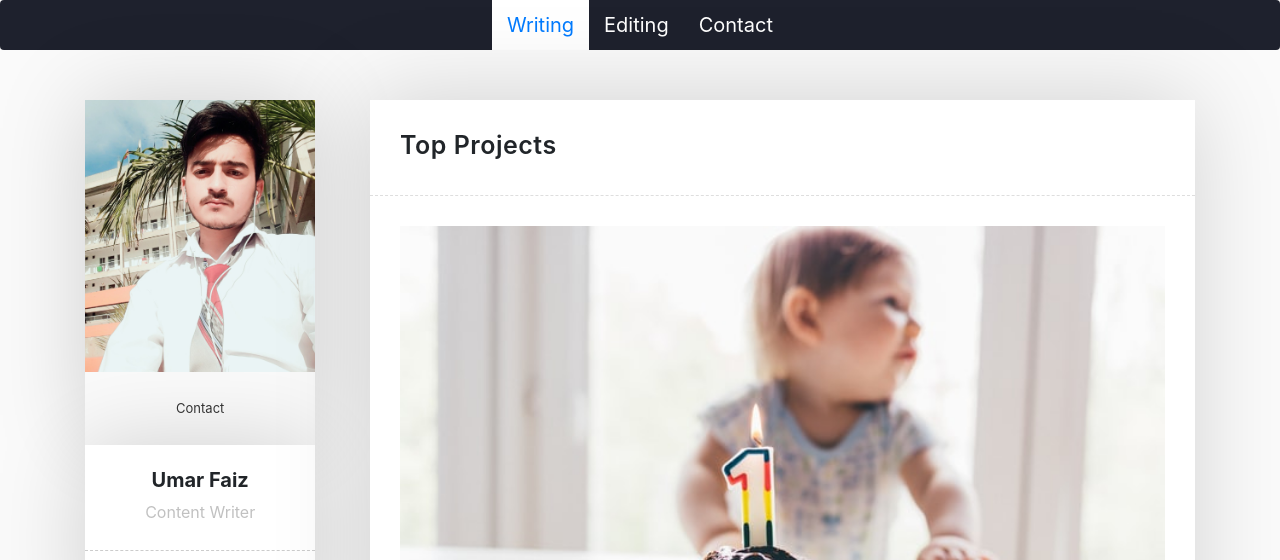
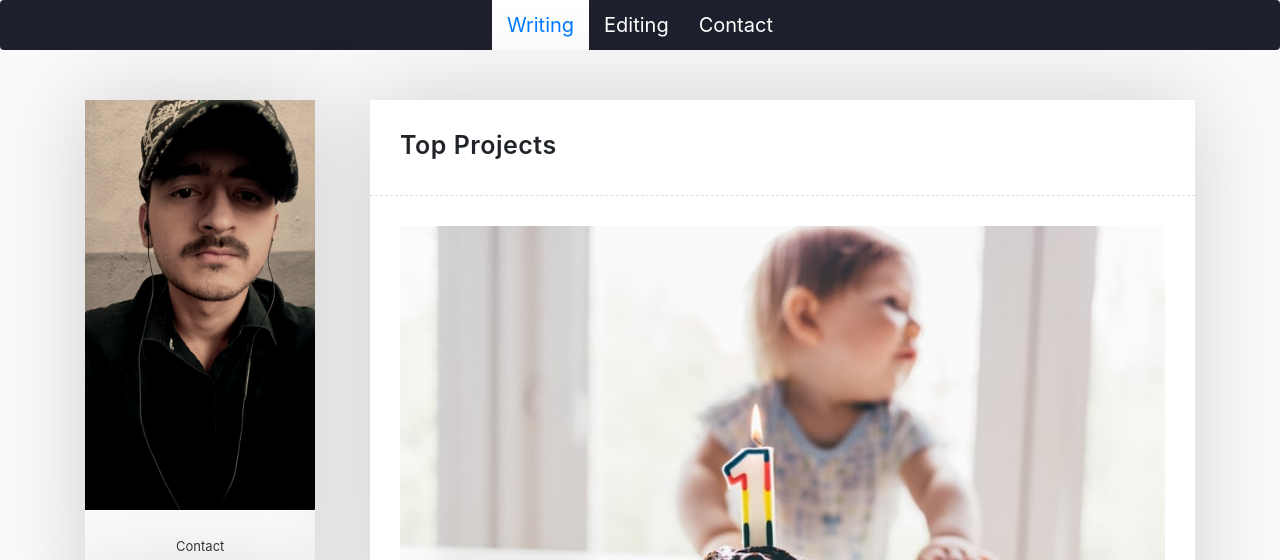
Before and after one commit to alpha7540/umarfaiz-github.io, a plain HTML site: page index.html in a window 1280 px wide. Shown: the top 560 px of the page. Drawn offline with nearby package versions, Linux system fonts and the light colour scheme.

Commit message:
Update index.html

```diff
--- a/index.html
+++ b/index.html
@@ -83,7 +83,7 @@
                    <div class="about-fixed">
 
                      <div class="my-pic">
-                        <img src="images/pic/profile.jpg" alt="">
+                        <img src="images/blog/umrnewprofile.jpg" alt="">
                         <a href="javascript:void(0)" class="collapsed" data-target="#menu" data-toggle="collapse"></a>
                          <div id="menu" class="collapse">
 
```
